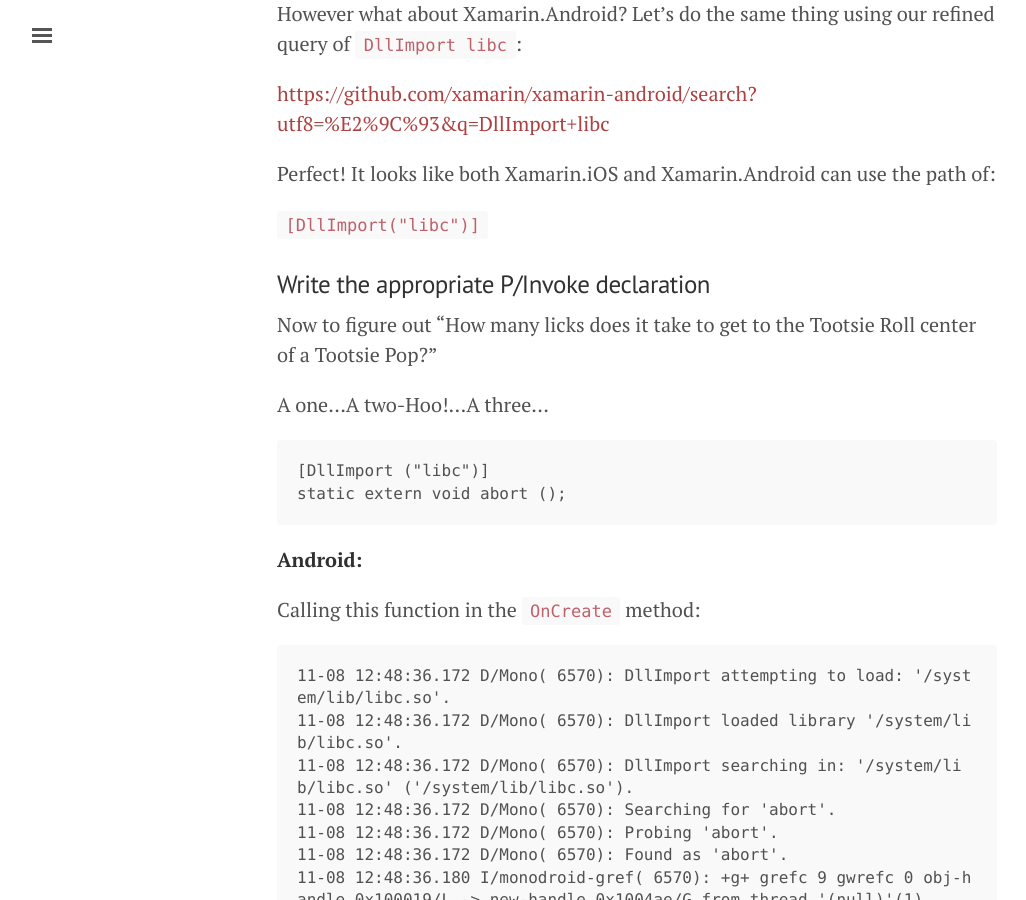
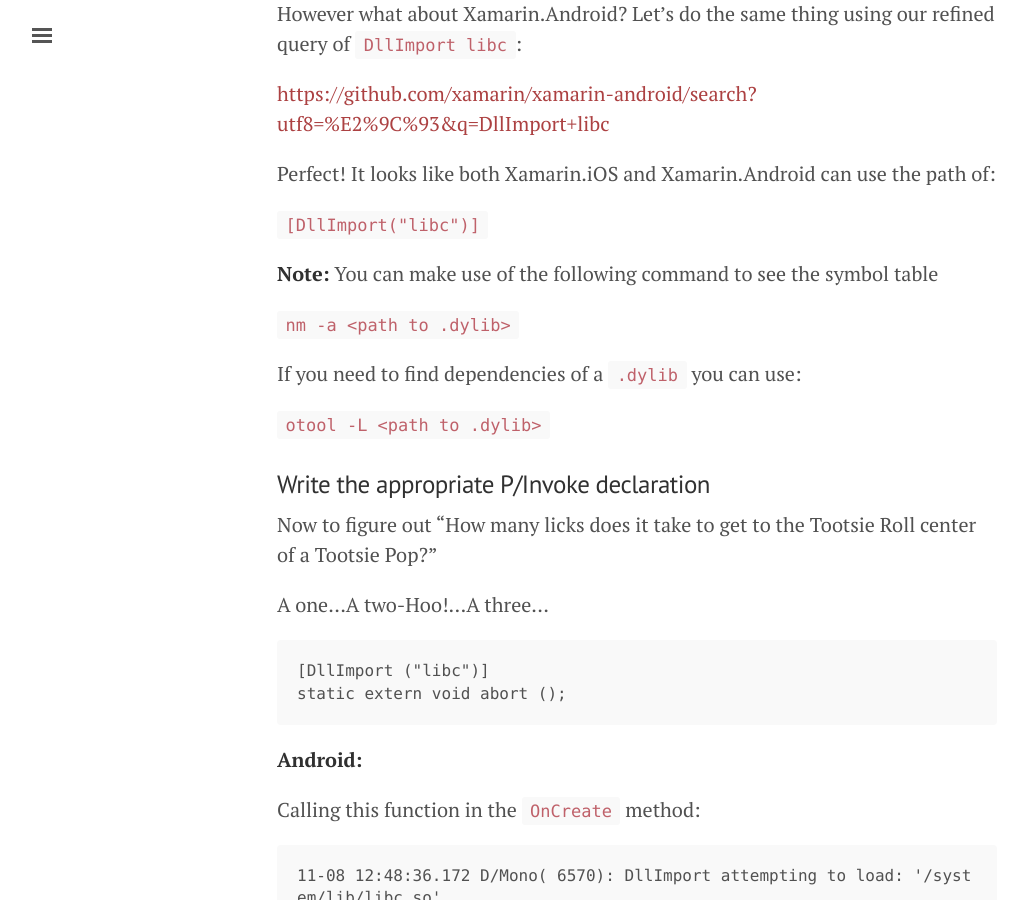
Before and after one commit to JonDouglas/jondouglas.github.io, a Jekyll site: the page built from _posts/2016-11-08-pinvoking-native-calls.md, in a window 1280 px wide and 900 px high, scrolled down 2957 px. Shown: the whole window, without its empty margins (3-1029 px from the left). Built offline with Jekyll 4.4.1, drawn with Linux system fonts in a browser that asks for light colours.

Commit message:
Updated a quick note

```diff
--- a/_posts/2016-11-08-pinvoking-native-calls.md
+++ b/_posts/2016-11-08-pinvoking-native-calls.md
@@ -80,6 +80,14 @@ Perfect! It looks like both Xamarin.iOS and Xamarin.Android can use the path of:
 
 `[DllImport("libc")]`
 
+**Note:** You can make use of the following command to see the symbol table
+
+`nm -a <path to .dylib>`
+
+If you need to find dependencies of a `.dylib` you can use:
+
+`otool -L <path to .dylib>`
+
 ### Write the appropriate P/Invoke declaration
 
 Now to figure out "How many licks does it take to get to the Tootsie Roll center of a Tootsie Pop?"
```
